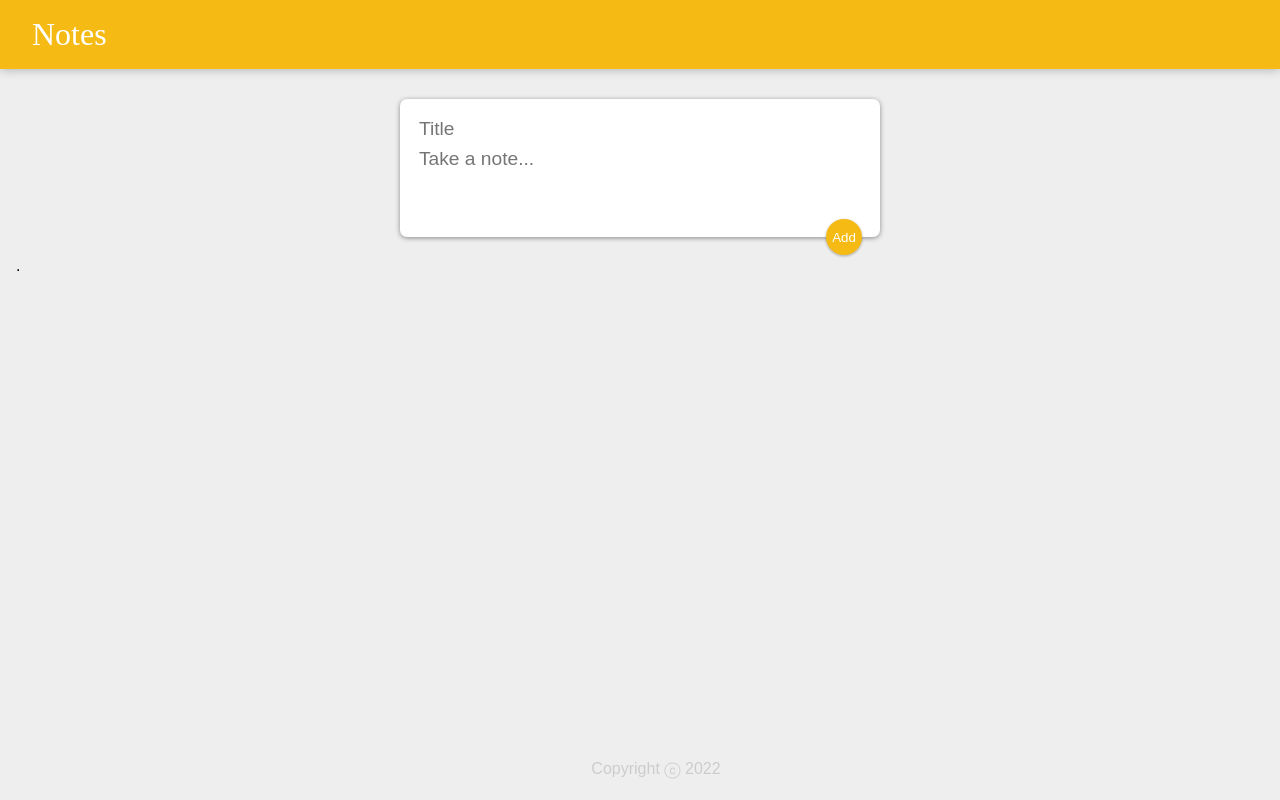
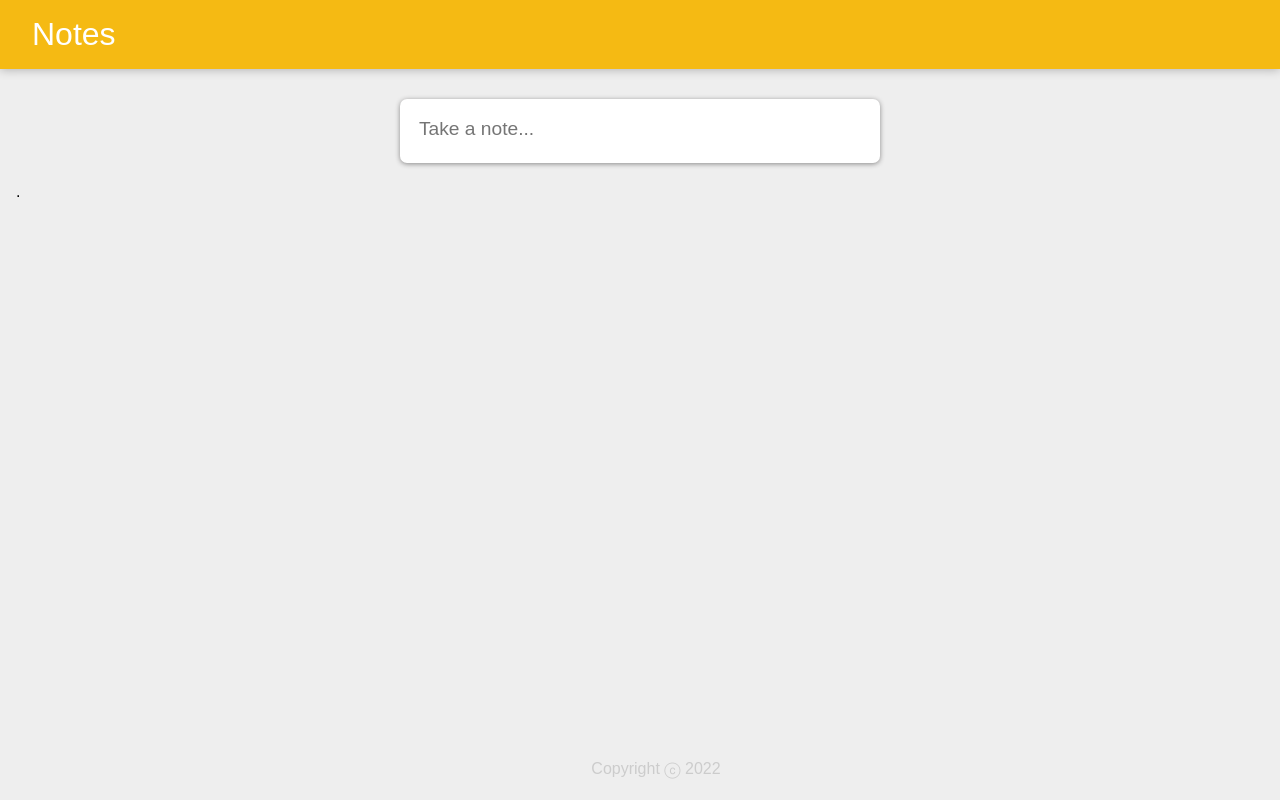
Before and after one commit to toshiroto/React-Notes, a React (Vite) app: page / in a window 1280 px wide. Built offline with nearby package versions, Linux system fonts and the light colour scheme.

Commit message:
materials UI style added

```diff
--- a/package.json
+++ b/package.json
@@ -30,6 +30,8 @@
     "prettier": "^2.6.0"
   },
   "dependencies": {
+    "@emotion/react": "^11.8.2",
+    "@emotion/styled": "^11.8.1",
     "@mui/base": "^5.0.0-alpha.73",
     "@mui/icons-material": "^5.5.1",
     "@mui/material": "^5.5.2",
--- a/src/components/CreateArea.jsx
+++ b/src/components/CreateArea.jsx
@@ -1,6 +1,11 @@
 import { useState } from "react";
+import AddIcon from '@mui/icons-material/Add';
+import Fab from '@mui/material/Fab';
+import Zoom from '@mui/material/Zoom';
 
 function CreateArea(props) {
+  const [isExpanded, setExpanded] = useState(false);
+
   const [note, setNote] = useState({
     title: "",
     content: ""
@@ -26,22 +31,32 @@ function CreateArea(props) {
   event.preventDefault();
   }
 
+  function expand() {
+    setExpanded(true);
+  }
+
   return (
     <div>
       <form className="create-note">
-        <input
+      {isExpanded ? <input
           name="title"
           onChange={handleChange}
           value={note.title}
-          placeholder="Title" />
+          placeholder="Title" /> : null}
+
         <textarea
           name="content"
+          onClick={expand}
           onChange={handleChange}
           value={note.content}
           placeholder="Take a note..."
-          rows="3">
+          rows={isExpanded ? 3 : 1}>
           </textarea>
-        <button onClick={submitNote}>Add</button>
+          <Zoom in={isExpanded}>
+            <Fab onClick={submitNote}>
+              <AddIcon />
+            </Fab>
+          </Zoom>
       </form>
     </div>
   )
--- a/src/components/Note.jsx
+++ b/src/components/Note.jsx
@@ -1,3 +1,5 @@
+import DeleteIcon from '@mui/icons-material/Delete';
+
 function Note (props) {
   function handleClick () {
     props.onDelete(props.id)
@@ -7,7 +9,10 @@ function Note (props) {
     <div className="note">
       <h1>{props.title}</h1>
       <p>{props.content}</p>
-      <button onClick={handleClick}>DELETE</button>
+      <button
+        onClick={handleClick}>
+        <DeleteIcon />
+        </button>
     </div>
 
   );
--- a/src/style.css
+++ b/src/style.css
@@ -20,7 +20,7 @@ header {
 
 header h1 {
   color: #fff;
-  font-family: "McLaren", cursive;
+  font-family: "Montserrat", sans-serif;
   font-weight: 200;
 }
 
```
Also changed, not shown: 1 other file (tests, documents, lock files or other folders).
